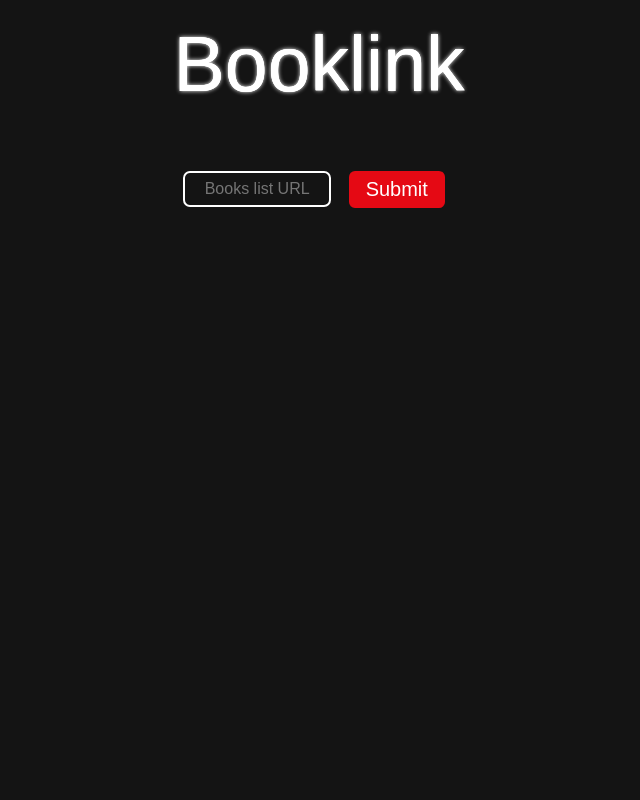
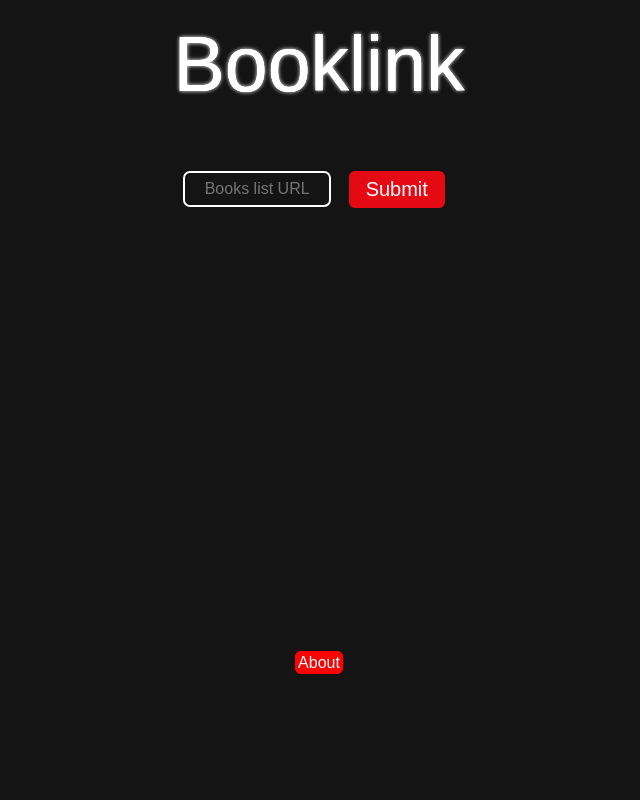
Before and after one commit to stodja/Booklink, a plain HTML site: page index.html in a window 1280 px wide. Shown: the whole page, without its empty margins (321-961 px from the left). Drawn offline with Linux system fonts and the light colour scheme; a web font is replaced by a local one.

Commit message:
Update index.html

```diff
--- a/index.html
+++ b/index.html
@@ -142,6 +142,28 @@
       margin-bottom: 20px;
     }
 
+    a {
+        transition: opacity 0.5s;
+        border: solid 3px red;
+        -webkit-border-radius: 6px;
+        -moz-border-radius: 6px;
+        border-radius: 6px;
+        text-decoration: none;
+        background-color: red;
+    }
+
+    a:hover {
+      opacity: 0.7;
+    }
+
+    #about {
+      padding: 10%;
+      position: absolute;
+      bottom: 0;
+      left: 50%;
+      transform: translateX(-50%);
+    }
+
   </style>
 </head>
 <body>
@@ -155,6 +177,8 @@
 
   <div id="book-container"></div>
   <div id="book-list"></div>
+
+  <div id="about"><a href="about.html" style="color:white">About</a></div>
 
   <script src="https://mozilla.github.io/pdf.js/build/pdf.js"></script>
   <script>
```
